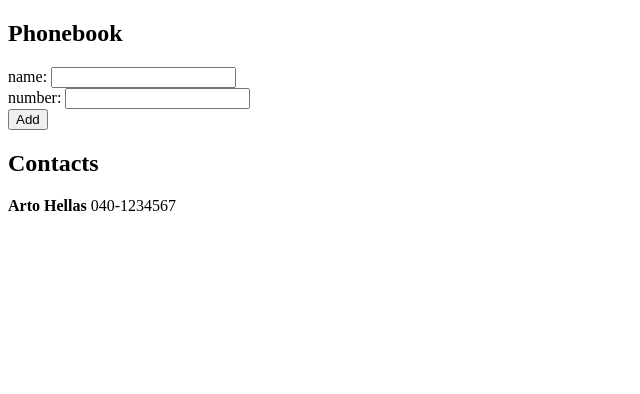
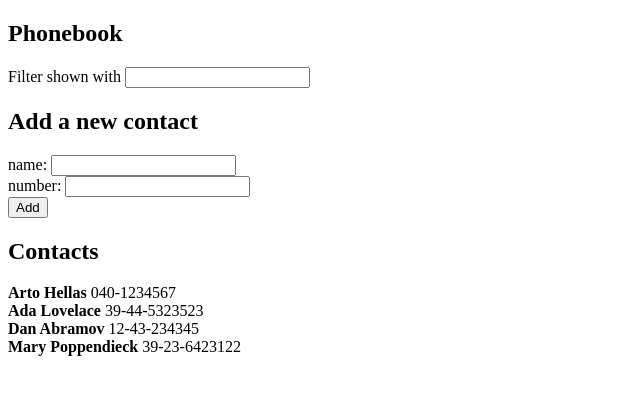
Before and after one commit to mariofhdez/fullstackopen-part2, a React (Vite) app in the folder phonebook/: page / in a window 1280 px wide. Shown: the top 394 px of the page, without its empty margins (0-640 px from the left). Built offline with nearby package versions, Linux system fonts and the light colour scheme.

Commit message:
Part2: exercise 2.9

```diff
--- a/phonebook/src/App.jsx
+++ b/phonebook/src/App.jsx
@@ -2,10 +2,14 @@ import { useState } from 'react'
 
 function App() {
   const[persons, setPersons] = useState([
-    { name: 'Arto Hellas', number: "040-1234567"}
+    { name: 'Arto Hellas', number: "040-1234567", id: 1},
+    { name: 'Ada Lovelace', number: '39-44-5323523', id: 2 },
+    { name: 'Dan Abramov', number: '12-43-234345', id: 3 },
+    { name: 'Mary Poppendieck', number: '39-23-6423122', id: 4 }
   ])
   const [newName, setNewName] = useState('')
   const [newNumber, setNewNumber] = useState('')
+  const [filter, setFilter] = useState('')
 
   const handleNameChange = (e) => {
     setNewName(e.target.value)
@@ -13,6 +17,10 @@ function App() {
 
   const handleNumberChange = (e) => {
     setNewNumber(e.target.value)
+  }
+
+  const handleFilterChange = (e) => {
+    setFilter(e.target.value)
   }
 
   const addPerson = (e) => {
@@ -33,9 +41,22 @@ function App() {
 
   const exists = (newPerson) => persons.findIndex(p => p.name === newPerson.name)
 
+  let contactsToShow = null;
+
+    if(filter === ""){
+      contactsToShow = persons
+    } else {
+      contactsToShow = persons.filter(p => p.name.toLowerCase().includes(filter.toLowerCase()))
+      console.log(contactsToShow);
+    }
+
   return (
     <>
       <h2>Phonebook</h2>
+      <div>
+        Filter shown with <input type="text" onChange={handleFilterChange} value={filter} />
+      </div>
+      <h2>Add a new contact</h2>
       <form>
         <div>
           name: <input onChange={handleNameChange} value={newName} type="text" />
@@ -50,8 +71,8 @@ function App() {
       <h2>Contacts</h2>
       <div>
         <ul style={{padding: 0}}>
-          {persons.map(p =>(
-            <li key={p.name} style={{listStyle: 'none'}}><span style={{fontWeight: 'bold'}}>{p.name}</span> {p.number}</li>
+          {contactsToShow.map(p =>(
+            <li key={p.id} style={{listStyle: 'none'}}><span style={{fontWeight: 'bold'}}>{p.name}</span> {p.number}</li>
           ))}
         </ul>
       </div>
```
